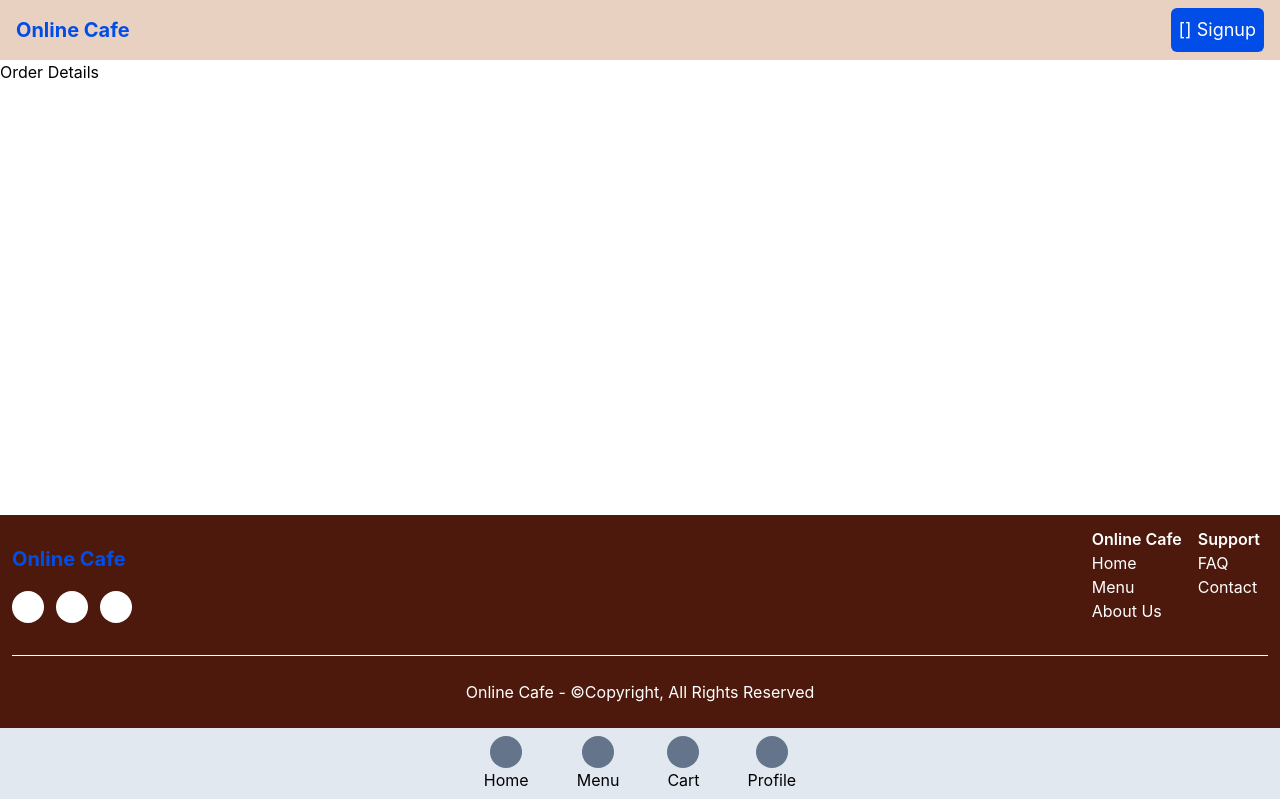
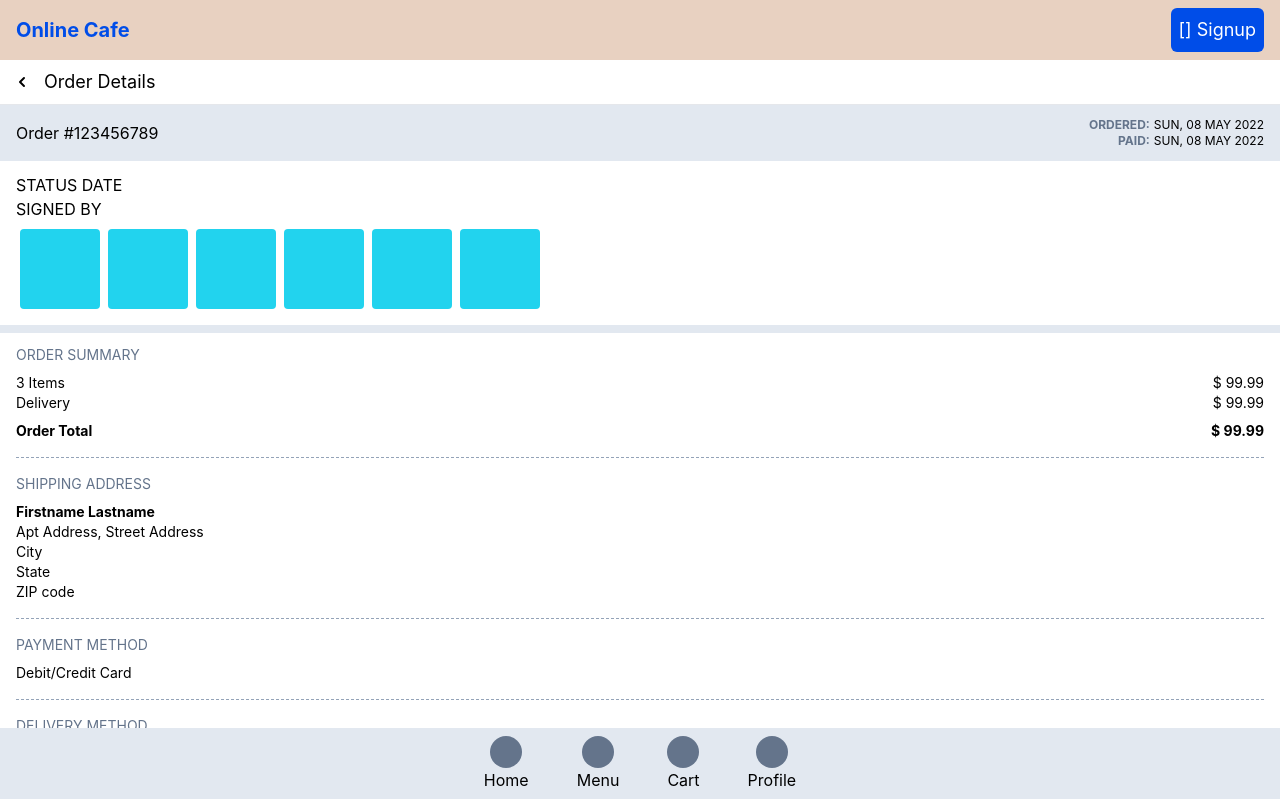
Before and after one commit to CaseyMartin23/online-cafe-client, a Next.js app: page /profile/orders/1 in a window 1280 px wide. Shown: the top 799 px of the page. Built offline with nearby package versions, Linux system fonts and the light colour scheme.

Commit message:
Added order history item

```diff
--- a/comps/checkout/progressbarContent.tsx
+++ b/comps/checkout/progressbarContent.tsx
@@ -3,6 +3,7 @@
 import { CheckoutProgressStates } from "../../pages/checkout";
 import AddressDisplay from "../address/addressDisplay";
 import PaymentDisplay from "./payment/paymentDisplay";
+import SummaryDisplay from "./summary/summaryDisplay";
 
 type CheckoutProgressContentProps = {
   state: CheckoutProgressStates;
@@ -17,10 +18,6 @@
 type ProceedButtonProp = {
   isLastState: boolean;
   clickHandler: () => void;
-};
-
-const SummaryContent: React.FC = () => {
-  return <div className="flex flex-col h-full w-full bg-red-600">Summary</div>;
 };
 
 const ProceedButton: React.FC<ProceedButtonProp> = ({
@@ -78,7 +75,7 @@
     },
     {
       value: Summary,
-      Content: SummaryContent,
+      Content: SummaryDisplay,
     },
   ];
 
--- /dev/null
+++ b/comps/checkout/summary/summaryDisplay.tsx
@@ -0,0 +1,124 @@
+import React from "react";
+import { PaymentMethodItem } from "../../../pages/profile/payments";
+
+type SummaryItemWrapperProps = {
+  children: JSX.Element | JSX.Element[];
+};
+
+const SummaryItemWrapper: React.FC<SummaryItemWrapperProps> = ({
+  children,
+}) => {
+  return (
+    <div className="flex flex-row max-w-full px-2 py-4 border-b bg-white">
+      {children}
+      <div className="flex p-2 items-center">
+        <svg
+          className="h-5 w-5"
+          xmlns="http://www.w3.org/2000/svg"
+          viewBox="0 0 20 20"
+          fill="currentColor"
+          aria-hidden="true"
+        >
+          <path
+            fillRule="evenodd"
+            d="M7.293 14.707a1 1 0 010-1.414L10.586 10 7.293 6.707a1 1 0 011.414-1.414l4 4a1 1 0 010 1.414l-4 4a1 1 0 01-1.414 0z"
+            clipRule="evenodd"
+          />
+        </svg>
+      </div>
+    </div>
+  );
+};
+
+const CartSummary: React.FC = () => {
+  return (
+    <SummaryItemWrapper>
+      <div className="flex flex-col max-w-full p-2 flex-grow">
+        <div className="text-lg font-medium">
+          <h5>Cart</h5>
+        </div>
+        <div className="flex flex-row mb-3">
+          <div className="mr-auto">items (3)</div>
+          <div>&#36; 99.99</div>
+        </div>
+        <div className="flex flex-row w-80 overflow-x-auto">
+          <div className="order-item-image rounded bg-cyan-400"></div>
+          <div className="order-item-image rounded bg-cyan-400"></div>
+          <div className="order-item-image rounded bg-cyan-400"></div>
+          <div className="order-item-image rounded bg-cyan-400"></div>
+          <div className="order-item-image rounded bg-cyan-400"></div>
+        </div>
+      </div>
+    </SummaryItemWrapper>
+  );
+};
+
+const DeliveryAddressSummary = () => {
+  return (
+    <SummaryItemWrapper>
+      <div className="flex flex-col max-w-full p-2 flex-grow">
+        <div className="text-lg font-medium mb-2">
+          <h5>Delivery Address</h5>
+        </div>
+        <p>
+          Lorem ipsum dolor sit amet, consectetur adipisicing elit. Esse
+          veritatis id commodi ipsam quibusdam soluta asperiores.
+        </p>
+      </div>
+    </SummaryItemWrapper>
+  );
+};
+
+const PaymentMethodSummary = () => {
+  return (
+    <SummaryItemWrapper>
+      <div className="flex flex-col max-w-full p-2 flex-grow">
+        <div className="text-lg font-medium mb-2">
+          <h5>Payment Method</h5>
+        </div>
+        <PaymentMethodItem label="Debit or Credit Card" icon="[x]" borderless />
+      </div>
+    </SummaryItemWrapper>
+  );
+};
+
+const TotalSummary: React.FC = () => {
+  return (
+    <div className="flex flex-col max-w-full flex-grow p-4 mb-2 mt-6">
+      <div className="px-8 mb-3">
+        <div className="mb-3">
+          <div className="flex flex-row items-center mb-2">
+            <span className="mr-auto text-slate-500">Items (3)</span>
+            <span className="text-accent-color">&#36; 99.99</span>
+          </div>
+          <div className="flex flex-row items-center">
+            <span className="mr-auto text-slate-500">Delivery</span>
+            <span className="text-accent-color">&#36; 99.99</span>
+          </div>
+        </div>
+        <div className="flex flex-rowitems-center">
+          <span className="mr-auto font-bold">Total</span>
+          <span className="text-green-600 font-bold">&#36; 99.99</span>
+        </div>
+      </div>
+      <div>
+        <button className="w-full bg-accent-color p-3 rounded text-white font-medium">
+          Pay Now
+        </button>
+      </div>
+    </div>
+  );
+};
+
+const SummaryDisplay = () => {
+  return (
+    <div className="flex flex-col h-full w-full border-t bg-slate-200">
+      <CartSummary />
+      <DeliveryAddressSummary />
+      <PaymentMethodSummary />
+      <TotalSummary />
+    </div>
+  );
+};
+
+export default SummaryDisplay;
--- a/comps/item-display/itemDisplay.tsx
+++ b/comps/item-display/itemDisplay.tsx
@@ -30,13 +30,8 @@
 
       <div className="flex justify-end">
         <Link href="/cart">
-          <a className="p-2 mx-1 text-accent-color font-medium border-2 border-accent-color rounded">
+          <a className="px-3 py-2 text-white font-medium bg-accent-color rounded">
             Add to Cart
-          </a>
-        </Link>
-        <Link href={`/cart?item=${id}`}>
-          <a className="p-2 ml-1 text-white font-medium bg-accent-color rounded">
-            Buy now
           </a>
         </Link>
       </div>
--- a/comps/layout.tsx
+++ b/comps/layout.tsx
@@ -3,14 +3,23 @@
 import Navbar from "./navbar";
 import MobileNavbar from "./mobileNavbar";
 import Footer from "./footer";
+import { useRouter } from "next/router";
 
 const Layout: React.FC<{ children: JSX.Element }> = ({ children }) => {
+  const { pathname } = useRouter();
+
+  const checkPathToDisplay = () => {
+    let shouldDisplay = false;
+    shouldDisplay = !["/login", "/register"].includes(pathname);
+    return shouldDisplay;
+  };
+
   return (
     <div className="h-screen flex flex-col">
-      <Navbar />
+      {checkPathToDisplay() && <Navbar />}
       {children}
-      <MobileNavbar />
-      <Footer />
+      {checkPathToDisplay() && <MobileNavbar />}
+      {checkPathToDisplay() && <Footer />}
     </div>
   );
 };
--- a/pages/profile/orders/[orderId].tsx
+++ b/pages/profile/orders/[orderId].tsx
@@ -1,7 +1,101 @@
 import React from "react";
 import { NextPage } from "next";
+import Head from "next/head";
+
 import PageLayout from "../../../comps/pageLayout";
-import Head from "next/head";
+import BackwardsNavbar from "../../../comps/backwardsNavbar";
+import { OrderItemImage } from "./index";
+
+const OrderDetailsContainer: React.FC = () => {
+  return (
+    <div className="flex flex-row px-4 py-3">
+      <div className="flex flex-row items-center mr-auto">Order #123456789</div>
+      <div className="flex flex-col justify-end text-xs">
+        <div className="flex flex-row justify-end">
+          <div className="text-slate-500 font-bold mr-1">ORDERED:</div>
+          <div>SUN, 08 MAY 2022</div>
+        </div>
+        <div className="flex flex-row justify-end">
+          <div className="text-slate-500 font-bold mr-1">PAID:</div>
+          <div>SUN, 08 MAY 2022</div>
+        </div>
+      </div>
+    </div>
+  );
+};
+
+const OrderedItems: React.FC = () => {
+  return (
+    <div className="flex flex-col px-4 py-3 mb-2 bg-white">
+      <div>STATUS DATE</div>
+      <div>SIGNED BY</div>
+      <div className="order-item-image-container">
+        {["", "", "", "", "", ""].map((url, idx) => (
+          <OrderItemImage key={`${url}-${idx}`} src={url} alt={url} />
+        ))}
+      </div>
+    </div>
+  );
+};
+
+const DashedDivider: React.FC = () => {
+  return <div className="border-t border-dashed border-slate-400 my-4"></div>;
+};
+
+const OrderSummaryHeader: React.FC<{ text: string }> = ({ text }) => {
+  return (
+    <div className="mb-2 text-slate-500 text-sm">
+      {text.toLocaleUpperCase()}
+    </div>
+  );
+};
+
+const OrderSummary: React.FC = () => {
+  return (
+    <div className="flex flex-col flex-grow mb-2 px-4 py-3 bg-white">
+      <div>
+        <OrderSummaryHeader text="Order Summary" />
+        <div className="flex flex-col">
+          <div className="flex flex-row">
+            <div className="mr-auto text-sm">3 Items</div>
+            <div className="text-sm">&#36; 99.99</div>
+          </div>
+          <div className="flex flex-row">
+            <div className="mr-auto text-sm">Delivery</div>
+            <div className="text-sm">&#36; 99.99</div>
+          </div>
+          <div className="flex flex-row mt-2 font-bold">
+            <div className="mr-auto text-sm">Order Total</div>
+            <div className="text-sm">&#36; 99.99</div>
+          </div>
+        </div>
+      </div>
+      <DashedDivider />
+      <div>
+        <OrderSummaryHeader text="Shipping Address" />
+        <div className="text-sm">
+          <div className="font-bold">Firstname Lastname</div>
+          <p>
+            Apt Address, Street Address <br />
+            City <br />
+            State <br />
+            ZIP code <br />
+          </p>
+        </div>
+      </div>
+      <DashedDivider />
+      <div>
+        <OrderSummaryHeader text="Payment Method" />
+        <div className="text-sm">Debit/Credit Card</div>
+      </div>
+      <DashedDivider />
+      <div>
+        <OrderSummaryHeader text="Delivery Method" />
+        <div className="text-sm">Standard</div>
+      </div>
+    </div>
+  );
+};
 
 const OrderDetails: NextPage = (props) => {
   return (
@@ -12,8 +106,13 @@
         <link rel="icon" href="/favicon.ico" />
       </Head>
 
-      <main>
-        <h1>Order Details</h1>
+      <main className="flex flex-col flex-grow">
+        <BackwardsNavbar label="Order Details" />
+        <div className="bg-slate-200 flex flex-col flex-grow">
+          <OrderDetailsContainer />
+          <OrderedItems />
+          <OrderSummary />
+        </div>
       </main>
     </PageLayout>
   );
--- a/pages/profile/orders/index.tsx
+++ b/pages/profile/orders/index.tsx
@@ -13,7 +13,7 @@
   deliveredDate: string;
 };
 
-const OrderItemImage: React.FC<{ src: string; alt: string }> = ({
+export const OrderItemImage: React.FC<{ src: string; alt: string }> = ({
   src,
   alt,
 }) => {
@@ -53,6 +53,7 @@
         "TEST-ORDER-IMAGE-01",
         "TEST-ORDER-IMAGE-02",
         "TEST-ORDER-IMAGE-03",
+        "TEST-ORDER-IMAGE-04",
         "TEST-ORDER-IMAGE-04",
       ],
       deliveredDate: "TEST-ORDER-DELIVERED-DATE-01",
--- a/pages/profile/payments/index.tsx
+++ b/pages/profile/payments/index.tsx
@@ -34,18 +34,20 @@
   label: string;
   icon: string;
   rounded?: boolean;
+  borderless?: boolean;
 };
 
 export const PaymentMethodItem: React.FC<PaymentMethodItemProps> = ({
   label,
   icon,
   rounded,
+  borderless,
 }) => {
   return (
     <div
-      className={`flex flex-row py-5 px-3 border-b bg-white ${
-        rounded && "rounded"
-      }`}
+      className={`flex flex-row py-5 px-3 ${
+        borderless ? "" : "border-b"
+      } bg-white ${rounded && "rounded"}`}
     >
       <div>{icon}</div>
       <div className="pl-3">{label}</div>
```
